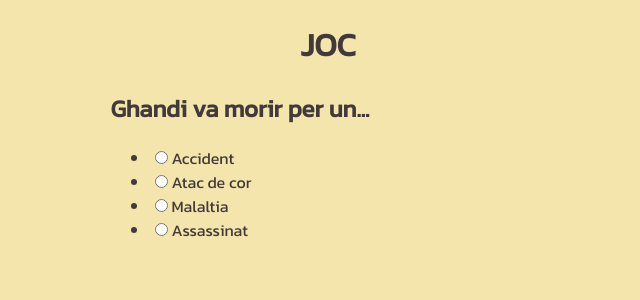
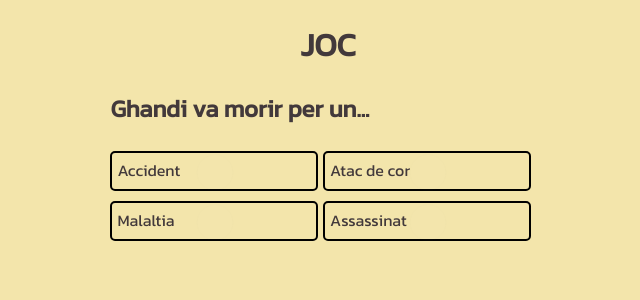
Before and after one commit to AlejandroSoPa/Escuderia_IHA, a PHP site: page /game.php in a window 1280 px wide. Shown: the top 300 px of the page, without its empty margins (312-952 px from the left). Run offline with PHP 8.4, Linux system fonts and the light colour scheme; the visitor is signed in with stand-in values (Sample User, id 1).

Commit message:
Style inputs radio like btns - game.php

```diff
--- a/game.php
+++ b/game.php
@@ -88,13 +88,12 @@ echo "   <h1>$gameTittle</h1>";
             ?>
 
             <form id="form1">
-            <ul>
+                <ul  class="donate-now">
                     <?php foreach ($preguntasAleatorias[0]['respuestas'] as $respuesta) : ?>
-                    <div>
                         <li class="li">
-                            <input type="radio" name="respuesta1" value="<?php echo $respuesta; ?>" autocomplete="off" class="answer1"><?php echo $respuesta = substr($respuesta, 2); ?>
+                            <input type="radio" id="respuesta1_<?php echo $respuesta; ?>" name="respuesta1" value="<?php echo $respuesta; ?>" autocomplete="off" class="answer1">
+                            <label for="respuesta1_<?php echo $respuesta; ?>"><?php echo substr($respuesta, 2); ?></label>
                         </li>
-                    </div>
                     <?php endforeach; ?>
                 </ul>
                 <br>
@@ -110,10 +109,11 @@ echo "   <h1>$gameTittle</h1>";
             getPhotoAndPath($preguntaActual, $preguntasConFotos);
             ?>
             <form id="form2">
-            <ul>
+                <ul class="donate-now">
                     <?php foreach ($preguntasAleatorias[1]['respuestas'] as $respuesta) : ?>
                         <li>
-                        <input type="radio" name="respuesta2" value="<?php echo $respuesta; ?>" autocomplete="off" class="answer2"><?php echo $respuesta = substr($respuesta, 2); ?>
+                            <input type="radio" id="respuesta2_<?php echo $respuesta; ?>" name="respuesta2" value="<?php echo $respuesta; ?>" autocomplete="off" class="answer2">
+                            <label for="respuesta2_<?php echo $respuesta; ?>"><?php echo substr($respuesta, 2); ?></label>
                         </li>
                     <?php endforeach; ?>
                 </ul>
@@ -130,10 +130,11 @@ echo "   <h1>$gameTittle</h1>";
             getPhotoAndPath($preguntaActual, $preguntasConFotos);
             ?>
             <form id="form3">
-            <ul>
+                <ul class="donate-now">
                     <?php foreach ($preguntasAleatorias[2]['respuestas'] as $respuesta) : ?>
                         <li>
-                        <input type="radio" name="respuesta3" value="<?php echo $respuesta; ?>" autocomplete="off" class="answer3"><?php echo $respuesta = substr($respuesta, 2); ?>
+                            <input type="radio" id="respuesta3_<?php echo $respuesta; ?>" name="respuesta3" value="<?php echo $respuesta; ?>" autocomplete="off" class="answer3">
+                            <label for="respuesta3_<?php echo $respuesta; ?>"><?php echo substr($respuesta, 2); ?></label>
                         </li>
                     <?php endforeach; ?>
                 </ul>
@@ -143,7 +144,6 @@ echo "   <h1>$gameTittle</h1>";
             <div id="feedback33"><?php echo $incorrectAnswerText; ?></div>
         </div>
 
-
         <form action="./resources/setNextLevel.php" method="post">
             <input id="buttonNext" name="next" type="submit" value="<?php echo $nextButtonText; ?>">
         </form>
@@ -152,6 +152,7 @@ echo "   <h1>$gameTittle</h1>";
         </form>
     </div>
 
+
     <script src="questionsInteraction.js"></script>
     </body>
 
--- a/styles.css
+++ b/styles.css
@@ -48,15 +48,57 @@ header button img {
 .container{
     padding-left: 33%;
     padding-right: 33%;
-
 }
-.question{
-}
-
 .questionHidden {
     display: none;
+}
+.donate-now {
+    list-style-type: none;
+    margin: 25px 0 0 0;
+    padding: 0;
+    display: flex; /* Cambio: Utilizamos flexbox para mostrar los elementos en filas */
+    flex-wrap: wrap; /* Cambio: Envolver elementos en filas */
+  }
 
-}
+  .donate-now li {
+    flex-basis: calc(50% - 10px); /* Cambio: Ancho del 50% con margen entre elementos */
+    margin: 0 5px 10px 0; /* Cambio: Agregamos margen inferior */
+    height: 40px;
+    position: relative;
+  }
+
+  .donate-now label,
+  .donate-now input {
+    display: block;
+    position: absolute;
+    top: 0;
+    left: 0;
+    right: 0;
+    bottom: 0;
+  }
+
+  .donate-now input[type="radio"] {
+    opacity: 0.01;
+    z-index: 100;
+  }
+
+  .donate-now input[type="radio"]:checked+label,
+  .Checked+label {
+    background: yellow;
+  }
+
+  .donate-now label {
+    padding: 5px;
+    border: 2px solid black;
+    border-radius: 5px;
+    cursor: pointer;
+    z-index: 90;
+  }
+
+  .donate-now li:hover {
+    background: #DDD;
+  }
+
 
 #btnInici{
     display: none;
```
Lines whose indentation alone changed are shown as unchanged.
